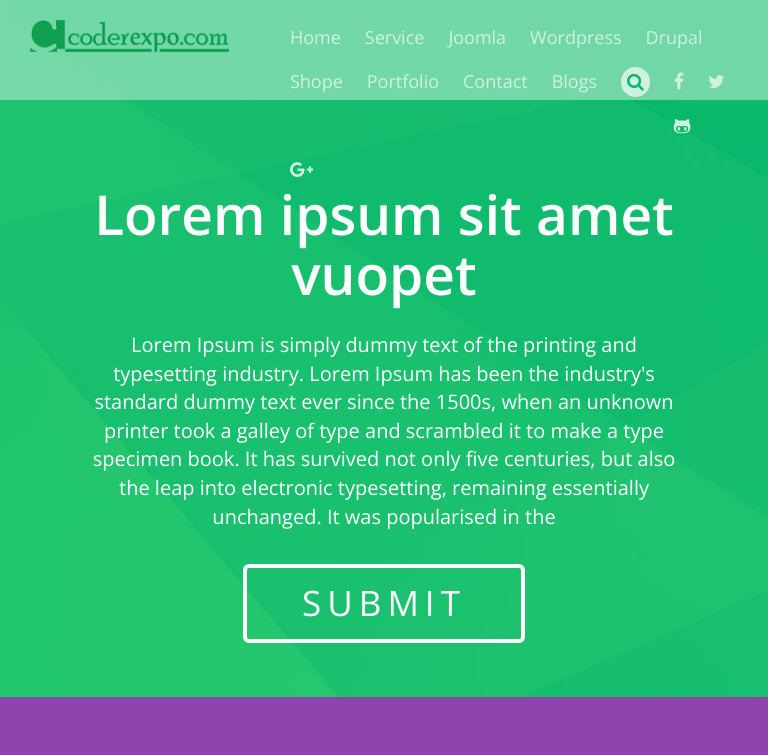
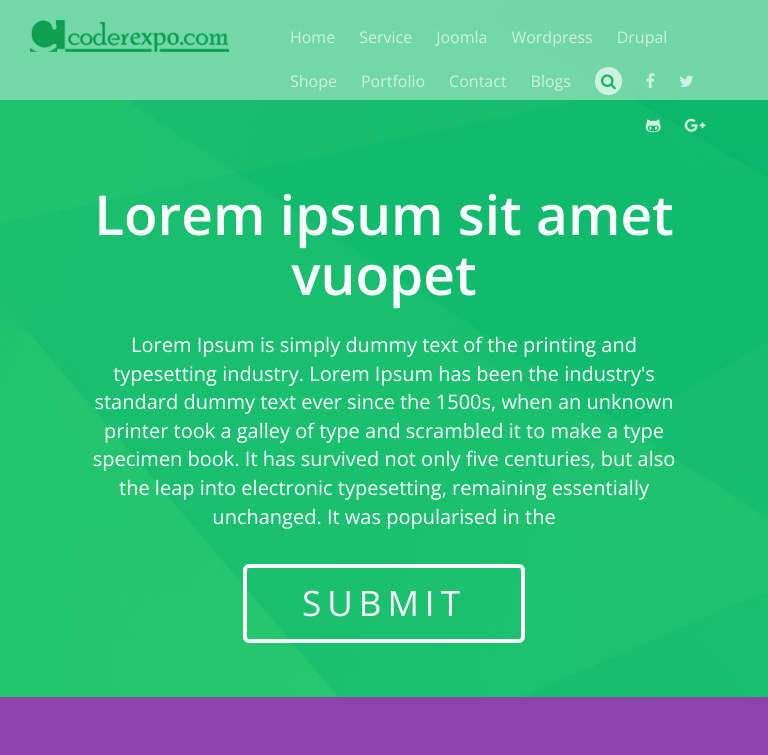
Before and after one commit to didarulselim/coderexpo, a plain HTML site: page index.html in a window 768 px wide. Shown: the top 755 px of the page. Drawn offline with nearby package versions, Linux system fonts and the light colour scheme.

Commit message:
coderexpo template

```diff
--- a/style.css
+++ b/style.css
@@ -768,6 +768,13 @@ margin: 0px auto 30px;
 	.menu {
 		width: 65%;
 	}
+	.navbar-bg .menu li>a {
+    color: #fff;
+    font-size: 16px;
+    font-family: 'Open Sans', sans-serif;
+    font-weight: 300;
+    padding: 12px;
+}
 	.border_1 {
 	background-color: #fff;
 	    margin-right: 30px;
```
